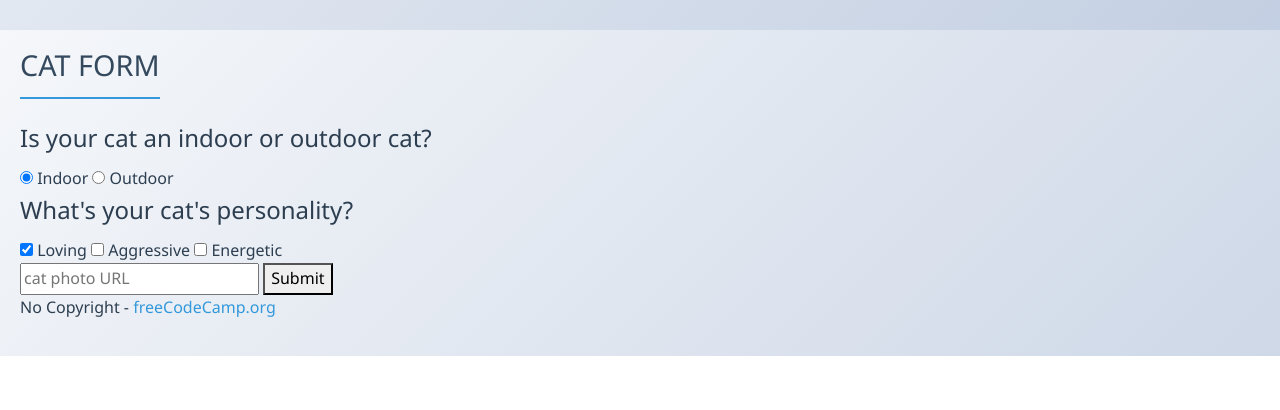
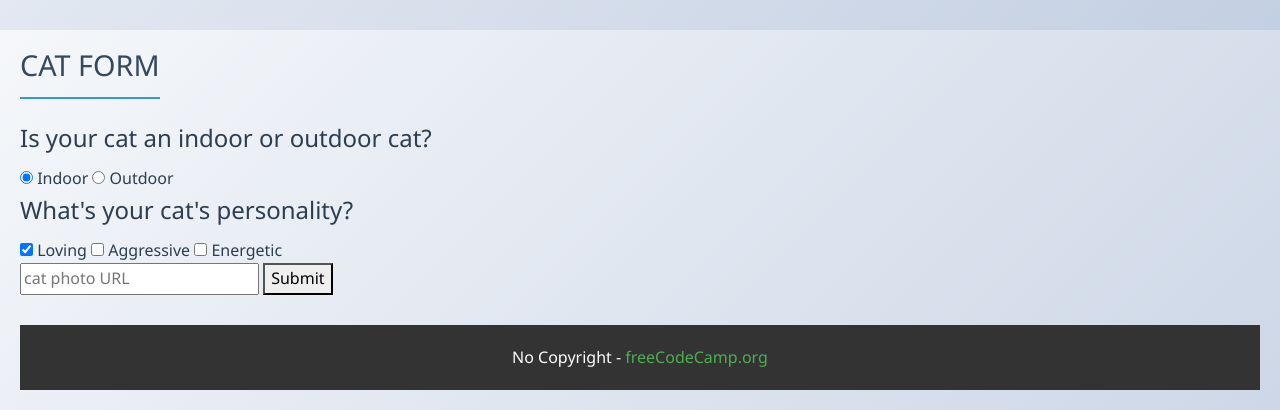
Before and after one commit to AlizayAyesha/CatPhotoApp-using-html-only, a plain HTML site: page index.html in a window 1280 px wide. Shown: the part 1570-1980 px from the top of the page. Before the commit the page ends 1926 px from the top, so only its background shows below. Drawn offline with nearby package versions, Linux system fonts and the light colour scheme.

Commit message:
Added Footer
#14 improved n created a proper footer

```diff
--- a/index.html
+++ b/index.html
@@ -89,10 +89,12 @@
       </form>
     </section>
   </main>
-  <footer>
-    <p>
-      No Copyright - <a href="https://www.freecodecamp.org">freeCodeCamp.org</a>
-    </p>
+   <footer style="background-color: #333; color: white; padding: 20px 0; text-align: center; position: relative; bottom: 0; width: 100%; margin-top: 30px;">
+    <div style="max-width: 1200px; margin: 0 auto;">
+      <p style="margin: 0; font-size: 16px;">
+        No Copyright - <a href="https://www.freecodecamp.org" style="color: #4CAF50; text-decoration: none; transition: color 0.3s;">freeCodeCamp.org</a>
+      </p>
+    </div>
   </footer>
 
   <script src="assets/js/script.js"></script>
```
